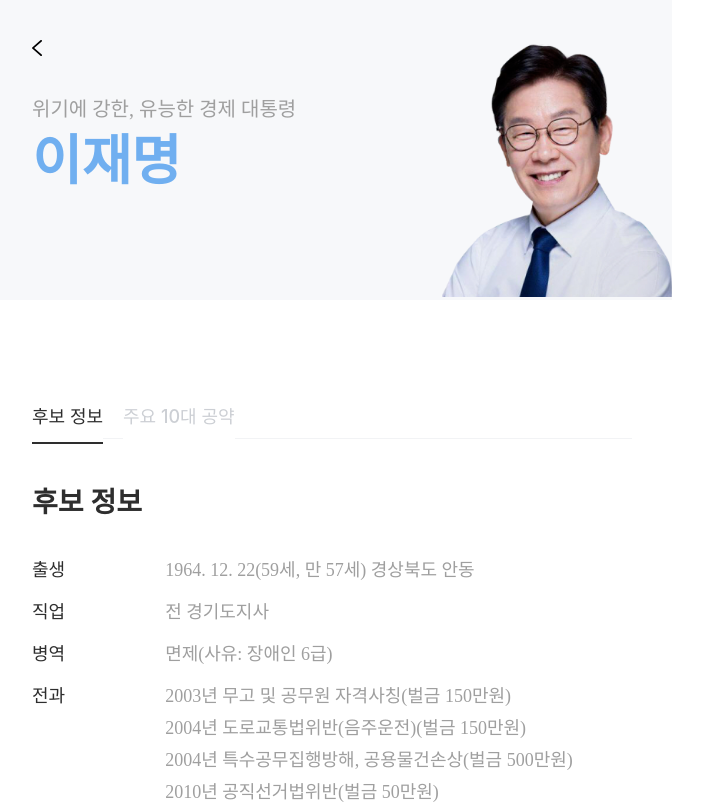
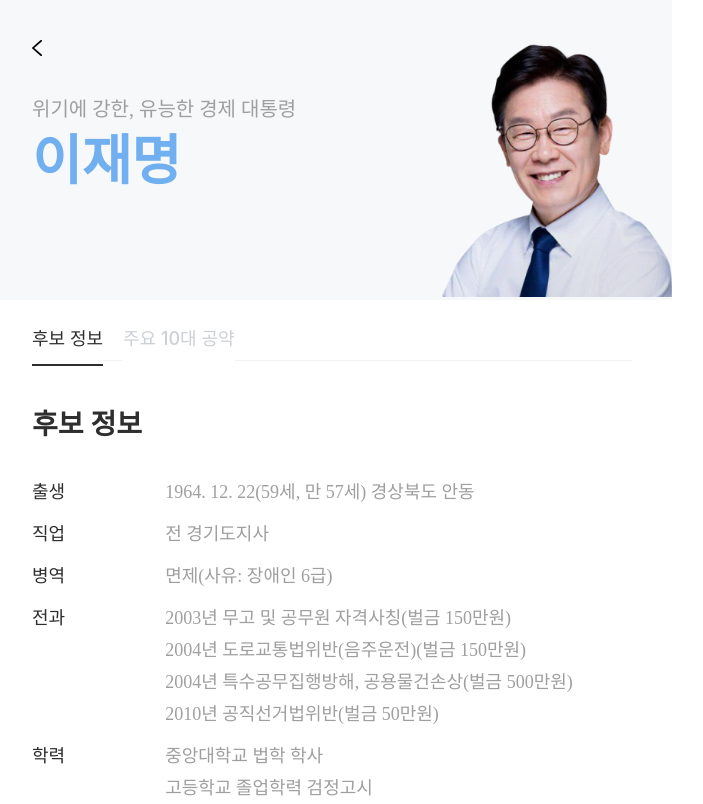
Before and after one commit to k1a11220/2022-election, a Next.js app: page /1 in a window 1280 px wide. Shown: the top 804 px of the page, without its empty margins (308-1011 px from the left). Built offline with nearby package versions, Linux system fonts and the light colour scheme; a web font is replaced by a local one.

Commit message:
Update tabIndicator.js

```diff
--- a/components/tabIndicator.js
+++ b/components/tabIndicator.js
@@ -92,7 +92,6 @@ const NavContainer = styled.div`
   border-bottom: 1px solid #f2f3f5;
   position: sticky;
   top: 0;
-  margin-top: 78px;
   z-index: 2;
 `;
 
```
